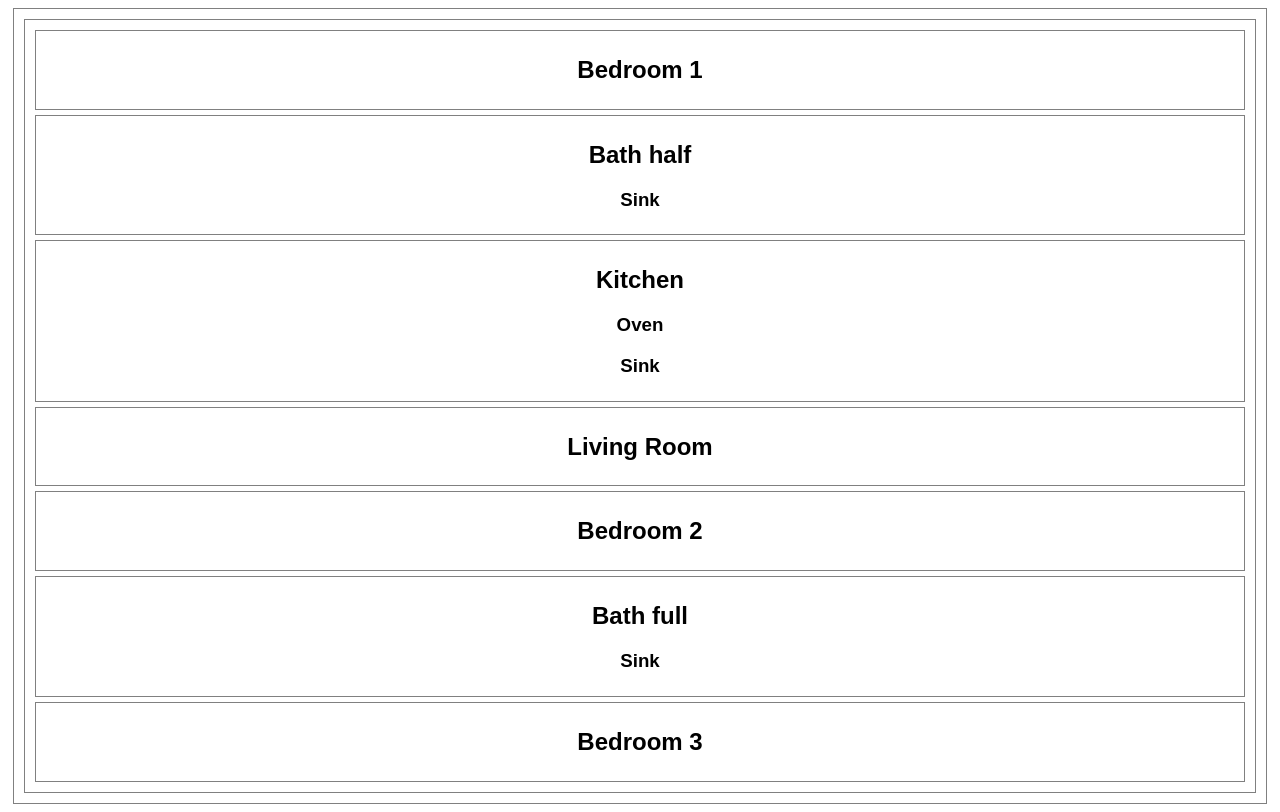
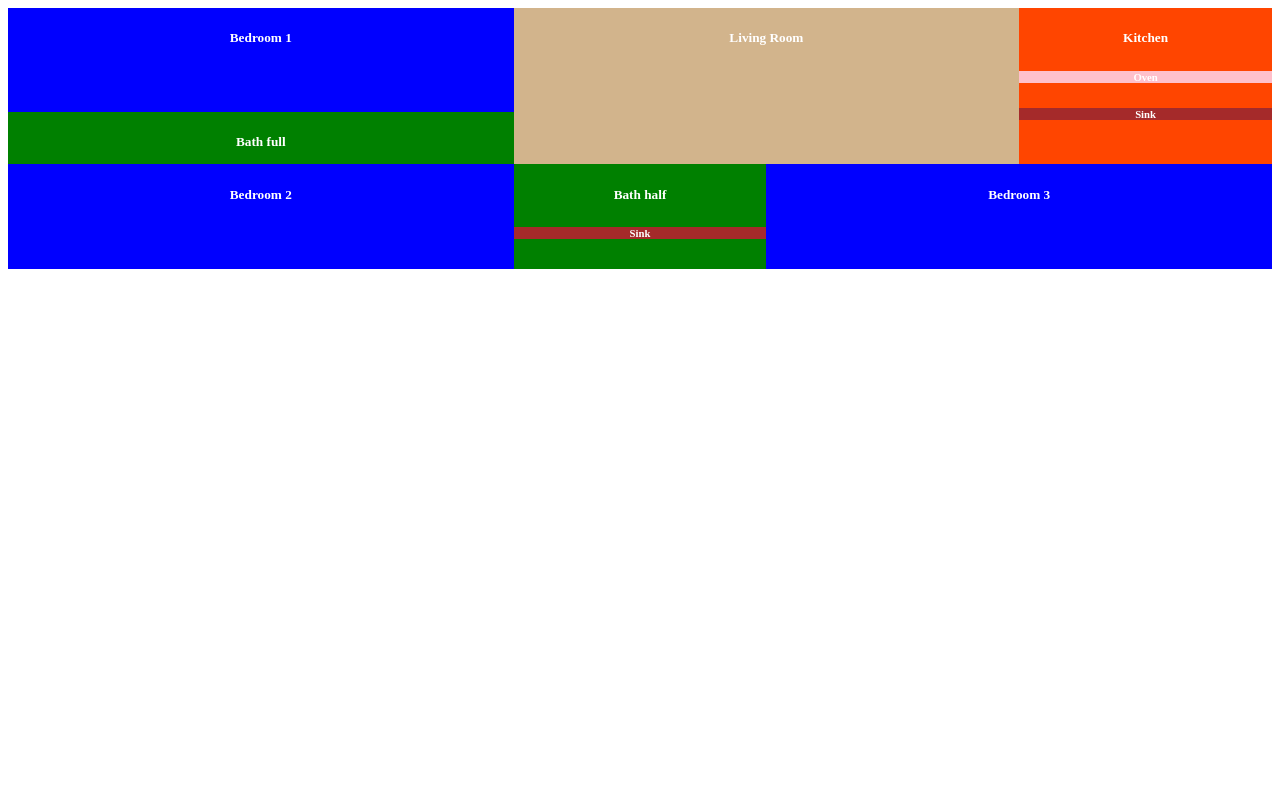
Before and after one commit to EHollingerFllStk/FloorPlan, a React (Create React App) app: page / in a window 1280 px wide. Built offline with nearby package versions, Linux system fonts and the light colour scheme.

Commit message:
Update 8 files

```diff
--- a/src/App.js
+++ b/src/App.js
@@ -9,11 +9,13 @@ export default function App() {
   return (
     <div className="App">
       <Bedroom bedNum="1" />
+      <LivingRoom />
+      <Kitchen />
+      <Bath size="full" />
+
+      <Bedroom bedNum="2" />
       <Bath size="half" />
-      <Kitchen />
-      <LivingRoom />
-      <Bedroom bedNum="2" />
-      <Bath size="full" />
+
       <Bedroom bedNum="3" />
     </div>
   );
--- a/src/components/Bath.js
+++ b/src/components/Bath.js
@@ -3,8 +3,8 @@ import Sink from "./Sink";
 
 export default function Bath(props) {
   return (
-    <div>
-      <h2>Bath {props.size} </h2>
+    <div className="bath" id={`size-${props.size}`}>
+      <h5>Bath {props.size} </h5>
       <Sink />
     </div>
   );
--- a/src/components/Bedroom.js
+++ b/src/components/Bedroom.js
@@ -1,8 +1,8 @@
 import React from "react";
 export default function Bedroom(props) {
   return (
-    <div>
-      <h2>Bedroom {props.bedNum} </h2>
+    <div className="bedroom" id={`bed-${props.bedNum}`}>
+      <h5>Bedroom {props.bedNum} </h5>
     </div>
   );
 }
--- a/src/components/Kitchen.js
+++ b/src/components/Kitchen.js
@@ -4,8 +4,8 @@ import Sink from "./Sink";
 
 export default function Kitchen() {
   return (
-    <div>
-      <h2>Kitchen</h2>
+    <div className="kitchen">
+      <h5>Kitchen</h5>
       <Oven />
       <Sink />
     </div>
--- a/src/components/LivingRoom.js
+++ b/src/components/LivingRoom.js
@@ -1,8 +1,8 @@
 import React from "react";
 export default function LivingRoom() {
   return (
-    <div>
-      <h2>Living Room</h2>
+    <div className="living-room">
+      <h5>Living Room</h5>
     </div>
   );
 }
--- a/src/components/Oven.js
+++ b/src/components/Oven.js
@@ -1,4 +1,8 @@
 import React from "react";
 export default function Oven() {
-  return <h3>Oven</h3>;
+  return (
+    <div className="oven">
+      <h6>Oven</h6>
+    </div>
+  );
 }
--- a/src/components/Sink.js
+++ b/src/components/Sink.js
@@ -1,4 +1,8 @@
 import React from "react";
 export default function Sink() {
-  return <h3>Sink</h3>;
+  return (
+    <div className="sink">
+      <h6>Sink</h6>
+    </div>
+  );
 }
--- a/src/styles.css
+++ b/src/styles.css
@@ -1,9 +1,79 @@
-div {
+/* div {
   border: 1px solid grey;
   margin: 5px;
   padding: 5px;
+} */
+.App {
+  /* font-family: sans-serif; */
+  text-align: center;
+
+  color: white;
+  display: grid;
+  grid-template-columns: 20% 20% 20% 20% 20%;
+  grid-template-rows: 20% 20% 20% 20% 20%;
 }
-.App {
-  font-family: sans-serif;
-  text-align: center;
+.living-room {
+  grid-column-start: 3;
+  grid-column-end: 5;
+  grid-row-start: 1;
+  grid-row-end: 4;
+  background-color: tan;
 }
+
+.kitchen {
+  grid-column-start: 5;
+  grid-column-end: 6;
+  grid-row-start: 1;
+  grid-row-end: 4;
+  background-color: orangered;
+}
+
+#bed-1 {
+  grid-column-start: 1;
+  grid-column-end: 3;
+  grid-row-start: 1;
+  grid-row-end: 3;
+  background-color: blue;
+}
+
+#size-full {
+  grid-column-start: 1;
+  grid-column-end: 3;
+  grid-row-start: 3;
+  grid-row-end: 3;
+  background-color: green;
+}
+
+#bed-2 {
+  grid-column-start: 1;
+  grid-column-end: 3;
+  grid-row-start: 4;
+  grid-row-end: 6;
+  background-color: blue;
+}
+#size-half {
+  grid-column-start: 3;
+  grid-column-end: 4;
+  grid-row-start: 4;
+  grid-row-end: 6;
+  background-color: green;
+}
+#bed-3 {
+  grid-column-start: 4;
+  grid-column-end: 6;
+  grid-row-start: 4;
+  grid-row-end: 6;
+  background-color: blue;
+}
+
+.oven {
+  background-color: pink;
+  grid-column-start: 5;
+  grid-column-end: 6;
+  grid-row-start: 1;
+  grid-row-end: 1;
+}
+
+.sink {
+  background-color: brown;
+}
```
